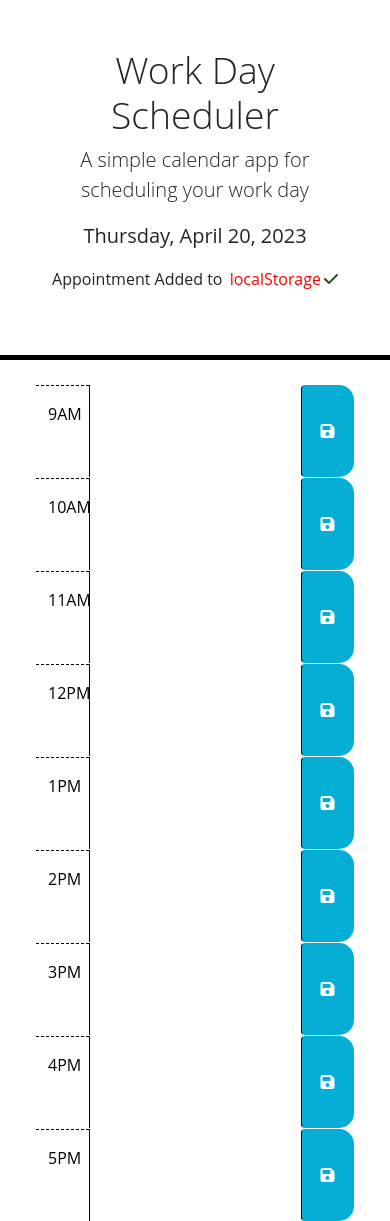
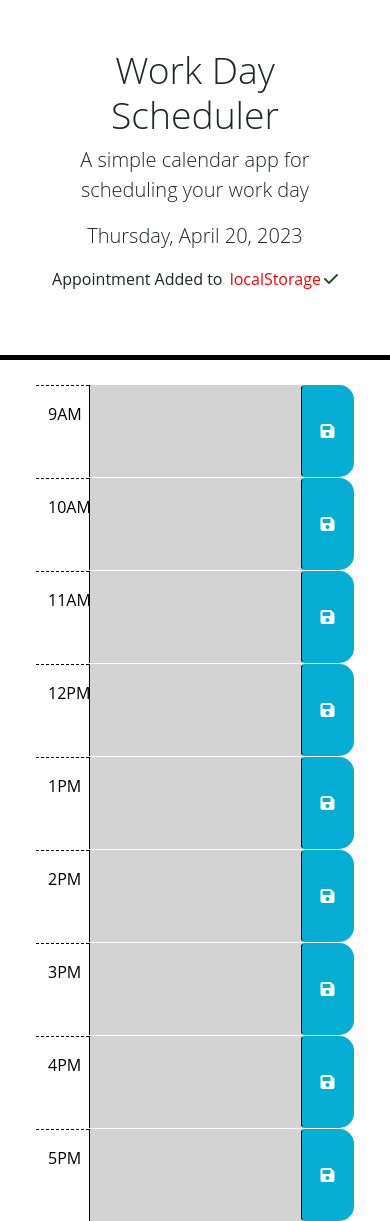
Before and after one commit to BAJones22/module-five-challenge, a plain HTML site: page index.html in a window 390 px wide. Drawn offline with nearby package versions, Linux system fonts and the light colour scheme.

Commit message:
added update color function

```diff
--- a/assets/script.js
+++ b/assets/script.js
@@ -1,32 +1,40 @@
-// Wrap all code that interacts with the DOM in a call to jQuery to ensure that
-// the code isn't run until the browser has finished rendering all the elements
-// in the html.
+var hours = {
+  9: "",
+  10: "",
+  11: "",
+  12: "",
+  13: "",
+  14: "",
+  15: "",
+  16: "",
+  17: "",
+};
+
+
 $(function () {
+var currentHour = dayjs().format('HH');
+$("#currentDay").text(dayjs().format('dddd, MMMM D, YYYY'));
 
-  let currentDate = new Date ();
-  console.log(currentDate);
-  var dateElement = $('#date');
-  var timeElement = $('#time');
-  var currentDay = dayjs().format('dddd, MMMM D, YYYY');
-  var currentTime = dayjs().format('h:mm A');
-  dateElement.text(currentDay);
-  timeElement.text(currentTime);
-    // TODO: Add a listener for click events on the save button. This code should
-    // use the id in the containing time-block as a key to save the user input in
-    // local storage. HINT: What does `this` reference in the click listener
-    // function? How can DOM traversal be used to get the "hour-x" id of the
-    // time-block containing the button that was clicked? How might the id be
-    // useful when saving the description in local storage?
-    //
-    // TODO: Add code to apply the past, present, or future class to each time
-    // block by comparing the id to the current hour. HINTS: How can the id
-    // attribute of each time-block be used to conditionally add or remove the
-    // past, present, and future classes? How can Day.js be used to get the
-    // current hour in 24-hour time?
-    //
-    // TODO: Add code to get any user input that was saved in localStorage and set
-    // the values of the corresponding textarea elements. HINT: How can the id
-    // attribute of each time-block be used to do this?
-    //
+function updateColor() {
+  $('.time-block').each(function() {
+    var timeHour = parseInt(this.id);
+    console.log(timeHour);
+    console.log(this);
+    if (timeHour === currentHour) {
+      $(this).toggleClass('present');
+    } else if (timeHour < currentHour) {
+      $(this).toggleClass('past');
+    } else {
+      $(this).toggleClass('future');
+    }
+  });
+}
+
+setInterval(function() {
+  updateColor();
+}, 60000);
+
+    // colorChange();
+    updateColor();
    }
 );
--- a/assets/style.css
+++ b/assets/style.css
@@ -47,17 +47,17 @@ header {
 
 .past {
   background-color: #d3d3d3;
-  color: white;
+  color: black;
 }
 
 .present {
   background-color: #ff6961;
-  color: white;
+  color: black;
 }
 
 .future {
   background-color: #77dd77;
-  color: white;
+  color: black;
 }
 
 .saveBtn {
--- a/index.html
+++ b/index.html
@@ -32,21 +32,12 @@
       <h1 class="display-3">Work Day Scheduler</h1>
       <p class="lead">A simple calendar app for scheduling your work day</p>
       <p id="currentDay" class="lead"></p>
-      <p id="date"> </p>
+      <!-- <p id="date"> </p> -->
       <p id="lsMessage"> Appointment Added to <span>localStorage</span><i class="fa-solid fa-check" style="color: #25511f;"></i></p>
     </header>
     <div class="container-fluid px-5">
-      <!-- Use class for "past", "present", and "future" to apply styles to the
-        time-block divs accordingly. The javascript will need to do this by
-        adding/removing these classes on each div by comparing the hour in the
-        id to the current hour. The html provided below is meant to be an example
-        demonstrating how the css provided can be leveraged to create the
-        desired layout and colors. The html below should be removed or updated
-        in the finished product. Remember to delete this comment once the
-        code is implemented.
-        -->
 
-      <div id="hour-9" class="row time-block">
+      <div id="09" class="row time-block">
         <div class="col-2 col-md-1 hour text-center py-3">9AM</div>
         <textarea class="col-8 col-md-10 description" rows="3"> </textarea>
         <button class="btn saveBtn col-2 col-md-1" aria-label="save">
@@ -54,7 +45,7 @@
         </button>
       </div>
 
-      <div id="hour-10" class="row time-block">
+      <div id="10" class="row time-block">
         <div class="col-2 col-md-1 hour text-center py-3">10AM</div>
         <textarea class="col-8 col-md-10 description" rows="3"> </textarea>
         <button class="btn saveBtn col-2 col-md-1" aria-label="save">
@@ -62,7 +53,7 @@
         </button>
       </div>
 
-      <div id="hour-11" class="row time-block">
+      <div id="11" class="row time-block">
         <div class="col-2 col-md-1 hour text-center py-3">11AM</div>
         <textarea class="col-8 col-md-10 description" rows="3"> </textarea>
         <button class="btn saveBtn col-2 col-md-1" aria-label="save">
@@ -70,7 +61,7 @@
         </button>
       </div>
 
-      <div id="hour-12" class="row time-block">
+      <div id="12" class="row time-block">
         <div class="col-2 col-md-1 hour text-center py-3">12PM</div>
         <textarea class="col-8 col-md-10 description" rows="3"> </textarea>
         <button class="btn saveBtn col-2 col-md-1" aria-label="save">
@@ -78,7 +69,7 @@
         </button>
       </div>
 
-      <div id="hour-1" class="row time-block">
+      <div id="13" class="row time-block">
         <div class="col-2 col-md-1 hour text-center py-3">1PM</div>
         <textarea class="col-8 col-md-10 description" rows="3"> </textarea>
         <button class="btn saveBtn col-2 col-md-1" aria-label="save">
@@ -86,7 +77,7 @@
         </button>
       </div>
 
-      <div id="hour-2" class="row time-block">
+      <div id="14" class="row time-block">
         <div class="col-2 col-md-1 hour text-center py-3">2PM</div>
         <textarea class="col-8 col-md-10 description" rows="3"> </textarea>
         <button class="btn saveBtn col-2 col-md-1" aria-label="save">
@@ -94,7 +85,7 @@
         </button>
       </div>
 
-      <div id="hour-3" class="row time-block">
+      <div id="15" class="row time-block">
         <div class="col-2 col-md-1 hour text-center py-3">3PM</div>
         <textarea class="col-8 col-md-10 description" rows="3"> </textarea>
         <button class="btn saveBtn col-2 col-md-1" aria-label="save">
@@ -102,7 +93,7 @@
         </button>
       </div>
 
-      <div id="hour-4" class="row time-block">
+      <div id="16" class="row time-block">
         <div class="col-2 col-md-1 hour text-center py-3">4PM</div>
         <textarea class="col-8 col-md-10 description" rows="3"> </textarea>
         <button class="btn saveBtn col-2 col-md-1" aria-label="save">
@@ -110,7 +101,7 @@
         </button>
       </div>
 
-      <div id="hour-5" class="row time-block">
+      <div id="17" class="row time-block">
         <div class="col-2 col-md-1 hour text-center py-3">5PM</div>
         <textarea class="col-8 col-md-10 description" rows="3"> </textarea>
         <button class="btn saveBtn col-2 col-md-1" aria-label="save">
@@ -124,6 +115,8 @@
     integrity="sha256-iu/zLUB+QgISXBLCW/mcDi/rnf4m4uEDO0wauy76x7U="
     crossorigin="anonymous"></script>
 
+    <script src="https://cdnjs.cloudflare.com/ajax/libs/moment.js/2.29.1/moment.min.js"></script>
+
     <script src="./assets/script.js"></script>
 
   </body>
```
